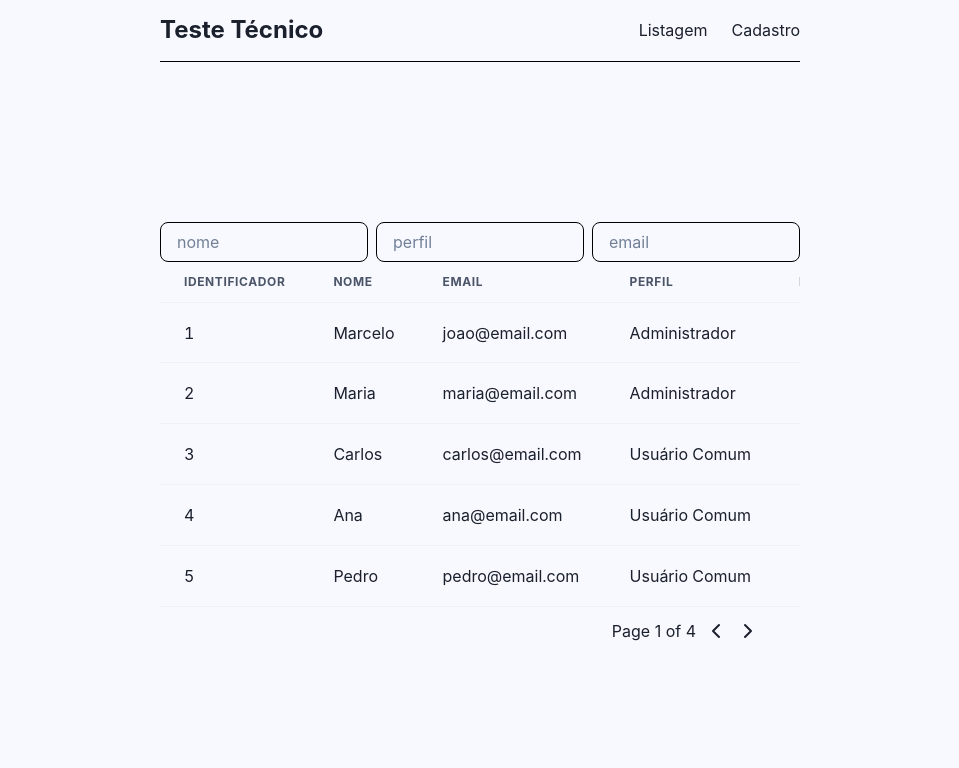
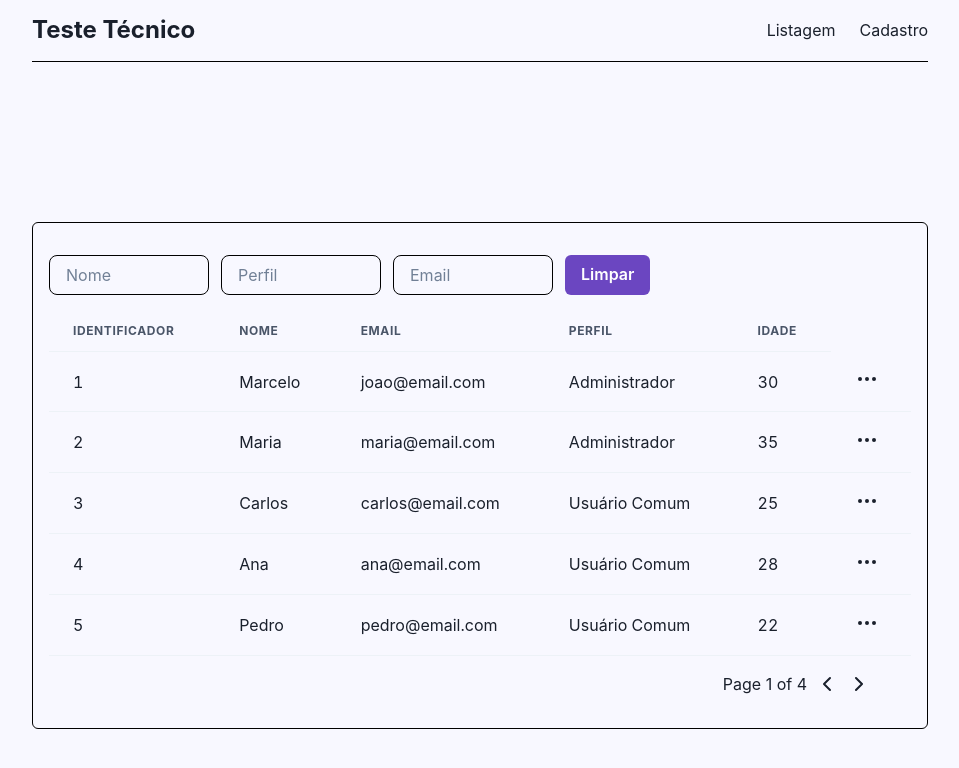
Before and after one commit to YuriSamp/supera-crud, a React (Vite) app: page / in a window 1280 px wide. Shown: the top 768 px of the page, without its empty margins (160-1119 px from the left). Built offline with nearby package versions, Linux system fonts and the light colour scheme; data requests are answered from the project's data file.

Commit message:
make table prettier

```diff
--- a/src/components/table.tsx
+++ b/src/components/table.tsx
@@ -12,6 +12,7 @@ import {
   MenuItem,
   HStack,
   Input,
+  Button,
 } from '@chakra-ui/react'
 import { ChevronLeft, ChevronRight, MoreHorizontal } from 'lucide-react'
 import { Link } from 'react-router-dom'
@@ -43,12 +44,19 @@ const DataTable = ({ data, setPage, page }: TableProps) => {
 
   const numberOfPage = Math.ceil(dataDb.user.length / 5)
 
+  const cleanFilter = () => {
+    setNome('')
+    setPerfil('')
+    setEmail('')
+  }
+
   return (
-    <TableContainer w={'full'}>
-      <HStack>
-        <Input placeholder={'nome'} borderWidth={1} rounded={'lg'} borderColor={'black'} w={'96'} onChange={(e) => setNome(e.target.value)} />
-        <Input placeholder={'perfil'} borderWidth={1} rounded={'lg'} borderColor={'black'} w={'96'} onChange={(e) => setPerfil(e.target.value)} />
-        <Input placeholder={'email'} borderWidth={1} rounded={'lg'} borderColor={'black'} w={'96'} onChange={(e) => setEmail(e.target.value)} />
+    <TableContainer w={'full'} borderWidth={1} rounded={'md'} padding={4} borderColor={'black'}>
+      <HStack gap={3} paddingY={4}>
+        <Input placeholder={'Nome'} borderWidth={1} rounded={'lg'} borderColor={'black'} w={'40'} value={nome} onChange={(e) => setNome(e.target.value)} />
+        <Input placeholder={'Perfil'} borderWidth={1} rounded={'lg'} borderColor={'black'} w={'40'} value={perfil} onChange={(e) => setPerfil(e.target.value)} />
+        <Input placeholder={'Email'} borderWidth={1} rounded={'lg'} borderColor={'black'} w={'40'} value={email} onChange={(e) => setEmail(e.target.value)} />
+        <Button onClick={cleanFilter} bgColor={'purple.600'} color={'white'} _hover={{}}>Limpar</Button>
       </HStack>
       <Table variant='simple' w={'full'}>
         <Thead>
@@ -97,7 +105,7 @@ const DataTable = ({ data, setPage, page }: TableProps) => {
           ))}
         </Tbody>
       </Table>
-      <HStack paddingTop={3} width={'full'} justifyContent={'end'} paddingRight={10}  >
+      <HStack paddingY={4} width={'full'} justifyContent={'end'} paddingRight={10}  >
         <HStack>
           <span>Page {page} of {numberOfPage} </span>
         </HStack>
--- a/src/pages/Home.tsx
+++ b/src/pages/Home.tsx
@@ -28,7 +28,7 @@ const Home = () => {
   }, [userList, error, setUsers])
 
   return (
-    <HStack height='calc(100vh)' bg={'ghostwhite'} flexDir={'column'} placeItems={'initial'} gap={40} paddingX={{ lg: '24', xl: '80' }}>
+    <HStack height='calc(100vh)' bg={'ghostwhite'} flexDir={'column'} placeItems={'initial'} gap={40} paddingX={{ base: '24', xl: '48', '2xl': '80' }}>
       <Navbar />
       <DataTable
         data={users}
```
Also changed, not shown: public/preview.png (added), 1 other file (tests, documents, lock files or other folders).
